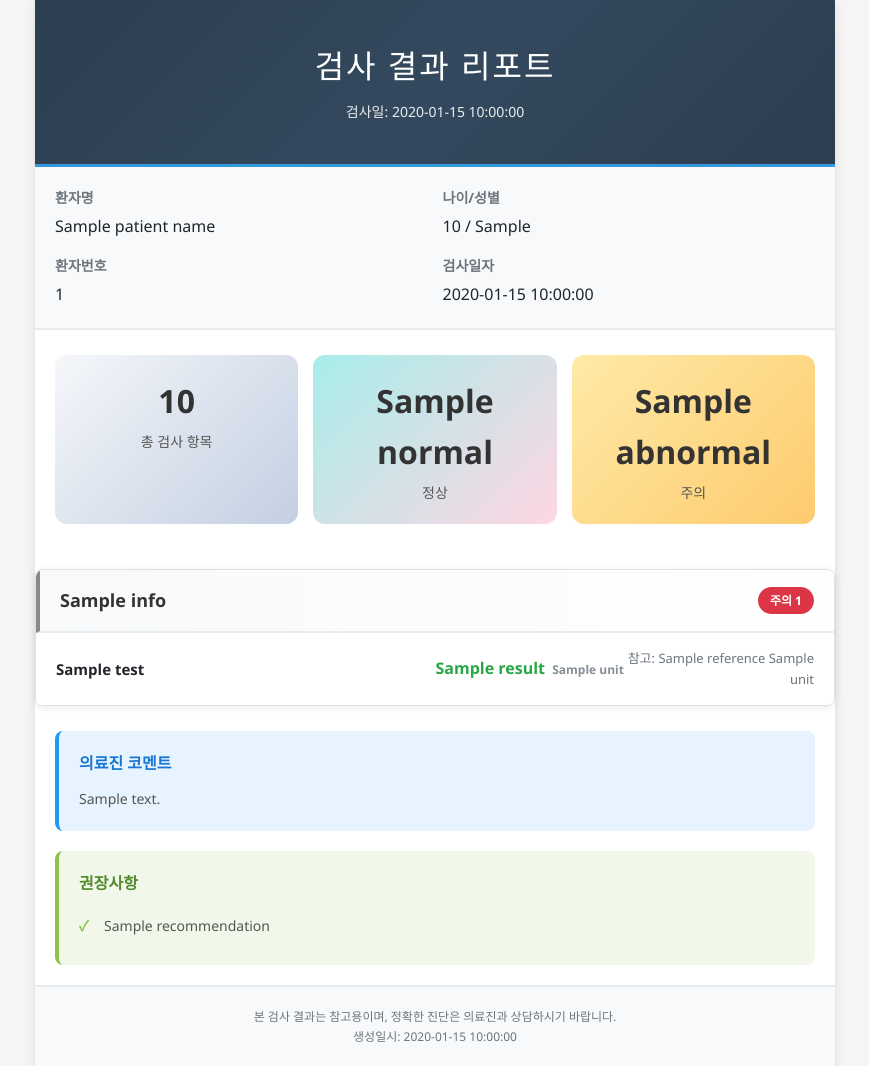
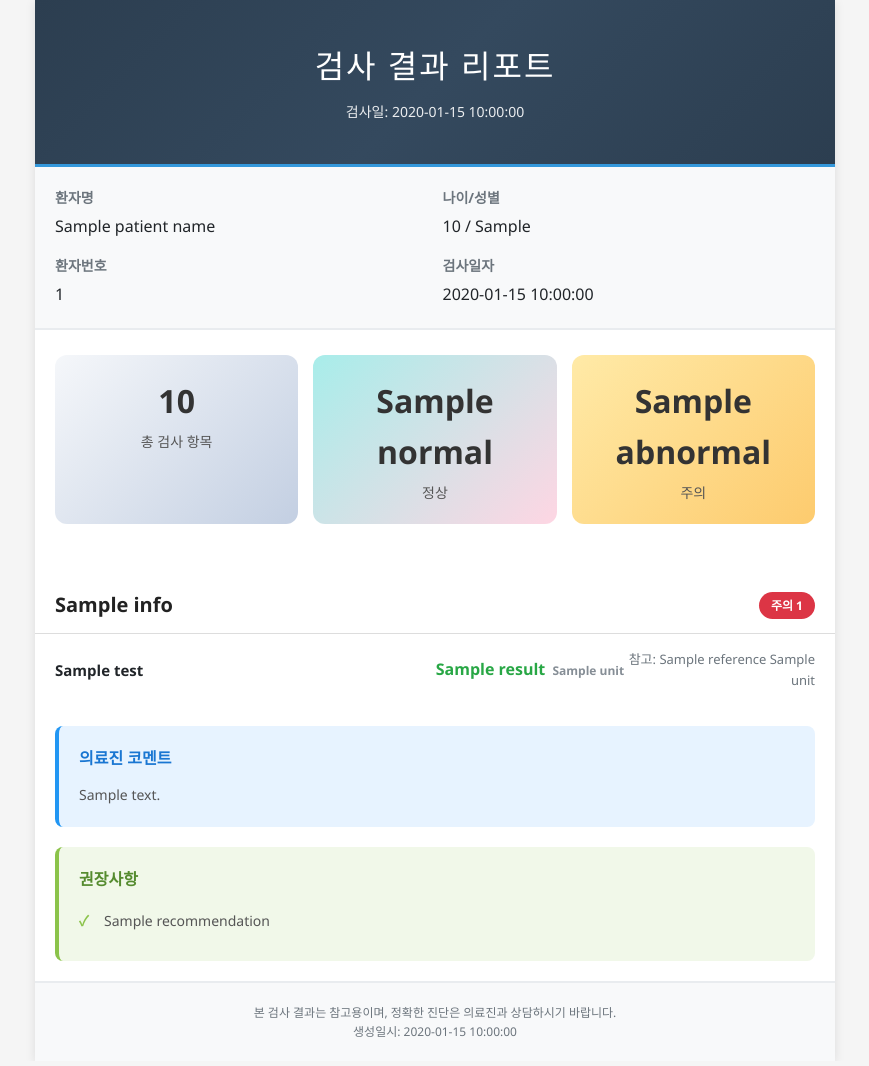
Before and after one commit to gwmaw/-, a Flask app: template src/templates/report_template.html in a window 1280 px wide. Shown: the whole page, without its empty margins (205-1074 px from the left). After the commit the page ends 1037 px from the top, so only its background shows below. Run offline with Flask 3, Linux system fonts and the light colour scheme; the template is opened without the code that fills it: most values are stand-ins (such as "Sample title", 1, 10 or a date in 2020).

Commit message:
feat: 심플하고 깔끔한 디자인으로 전면 개편
사용자 피드백 반영:
- 참고 이미지 스타일 적용
- 불필요한 장식 요소 제거
- 텍스트 중심의 깔끔한 디자인

주요 변경사항:

1. 컬러 바 제거
   ✅ 카테고리 헤더의 왼쪽 컬러 바 완전 제거
   • border-left: 4px solid → none

2. 배경색 단순화
   ✅ 카테고리별 배경 음영 제거
   • 모든 카테고리: 흰색 배경 (white)
   • 전체 페이지: 회색 배경 (#f5f5f5)

3. 카테고리 제목 강조
   ✅ 글씨 크기와 굵기로만 구분
   • 크기: 18px → 20px
   • 굵기: 600 → 700 (매우 진하게)
   • 색상: #222 (진한 검정색)

4. 카테고리 구분선 단순화
   ✅ 그라데이션 제거
   • 배경: 흰색
   • 하단 구분선: 1px solid #ddd (얇고 심플)
   • 패딩 조정: 20px 20px 12px 20px

5. 장식 요소 제거
   ✅ 박스 그림자 제거 (box-shadow: none)
   ✅ 둥근 모서리 제거 (border-radius: 0)
   ✅ 테두리 제거 (border: none)
   ✅ 그룹 간격 제거 (margin-bottom: 0)

디자인 철학:
- 참고 이미지처럼 텍스트 중심의 심플한 디자인
- 카테고리는 진한 글씨로만 구분
- 불필요한 색상과 장식 최소화
- 의료 리포트의 전문성과 신뢰성 강조

테스트 결과:
- PDF 크기: 59KB → 56KB (3KB 감소)
- 깔끔하고 심플한 디자인 ✅
- 카테고리 구분 명확 (진한 제목) ✅
- 전문적인 의료 리포트 느낌 ✅

```diff
--- a/src/templates/report_template.html
+++ b/src/templates/report_template.html
@@ -13,7 +13,7 @@
 
         body {
             font-family: 'Segoe UI', 'Malgun Gothic', sans-serif;
-            background: #f5f5f5;
+            background: #f5f5f5;  /* 회색 배경 */
             line-height: 1.6;
             color: #333;
         }
@@ -139,56 +139,36 @@
             font-size: 14px;
         }
 
-        /* 검사 그룹 - 카테고리별 배경 음영 */
+        /* 검사 그룹 - 카테고리별 배경 음영 제거 */
         .test-group {
-            margin-bottom: 25px;
-            border-radius: 8px;
-            overflow: hidden;
-            box-shadow: 0 2px 8px rgba(0,0,0,0.08);
-            border: 1px solid #e0e0e0;
+            margin-bottom: 0;
+            border-radius: 0;
+            overflow: visible;
+            box-shadow: none;
+            border: none;
+            background: white;  /* 흰색 배경 */
         }
 
-        /* 카테고리별 배경색 (밝은 음영) */
-        .test-group[data-category="liver"] .test-table {
-            background: #fff5f5;
-        }
-
-        .test-group[data-category="kidney"] .test-table {
-            background: #f0fffe;
-        }
-
-        .test-group[data-category="diabetes"] .test-table {
-            background: #fffef0;
-        }
-
-        .test-group[data-category="lipid"] .test-table {
-            background: #fff8f0;
-        }
-
-        .test-group[data-category="blood"] .test-table {
-            background: #fff0f5;
-        }
-
-        .test-group[data-category="thyroid"] .test-table {
-            background: #f5fff5;
-        }
-
-        .test-group[data-category="electrolyte"] .test-table {
-            background: #fff5f8;
-        }
-
+        /* 카테고리별 배경색 제거 */
+        .test-group[data-category="liver"] .test-table,
+        .test-group[data-category="kidney"] .test-table,
+        .test-group[data-category="diabetes"] .test-table,
+        .test-group[data-category="lipid"] .test-table,
+        .test-group[data-category="blood"] .test-table,
+        .test-group[data-category="thyroid"] .test-table,
+        .test-group[data-category="electrolyte"] .test-table,
         .test-group[data-category="urine"] .test-table {
-            background: #f0fffc;
+            background: white;  /* 모두 흰색 */
         }
 
         .group-header {
-            padding: 16px 20px;
-            background: linear-gradient(to right, #f8f9fa, #ffffff);
-            border-left: 4px solid #3498db;
+            padding: 20px 20px 12px 20px;
+            background: white;  /* 흰색 배경 */
+            border-left: none;  /* 컴러 바 제거 */
             display: flex;
             align-items: center;
             gap: 10px;
-            border-bottom: 2px solid #e9ecef;
+            border-bottom: 1px solid #ddd;  /* 엇은 구분선 */
         }
 
         .group-icon {
@@ -196,9 +176,10 @@
         }
 
         .group-title {
-            font-size: 18px;
-            font-weight: 600;
+            font-size: 20px;  /* 크게 */
+            font-weight: 700;  /* 매우 진하게 */
             flex: 1;
+            color: #222;  /* 진한 검정색 */
         }
 
         .group-badge {
```
